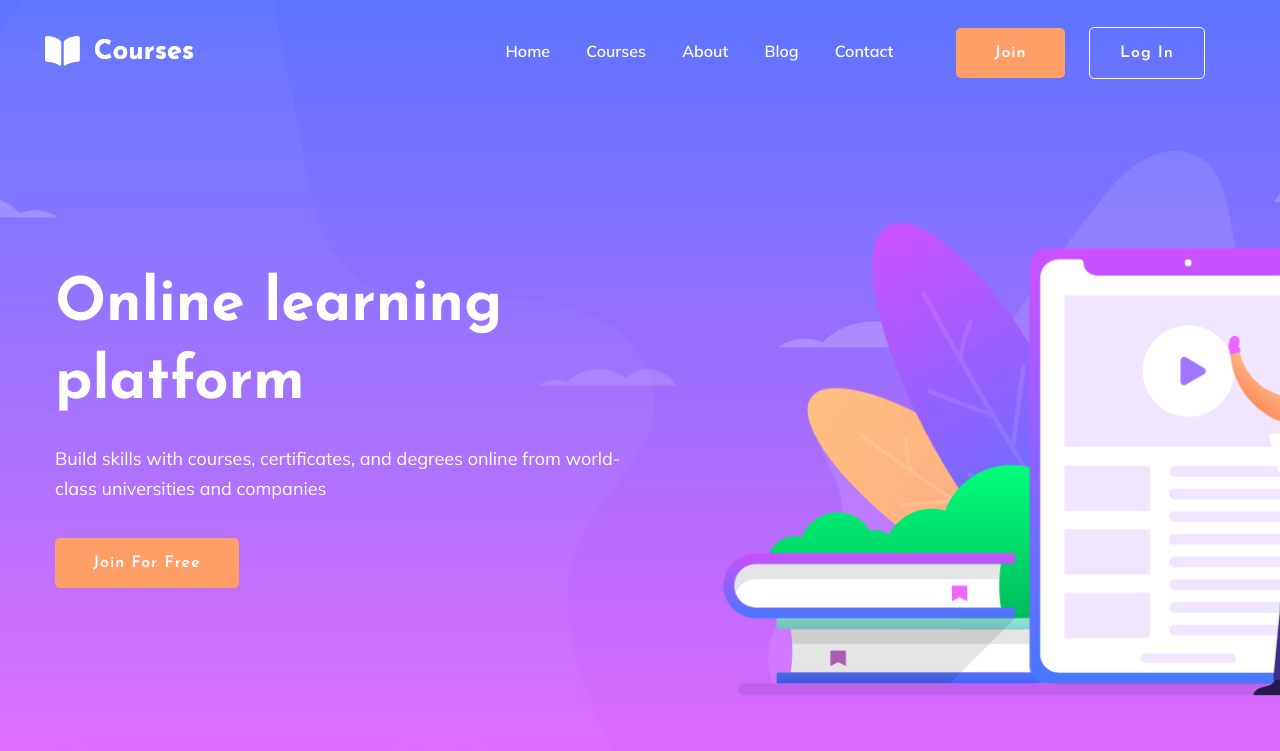
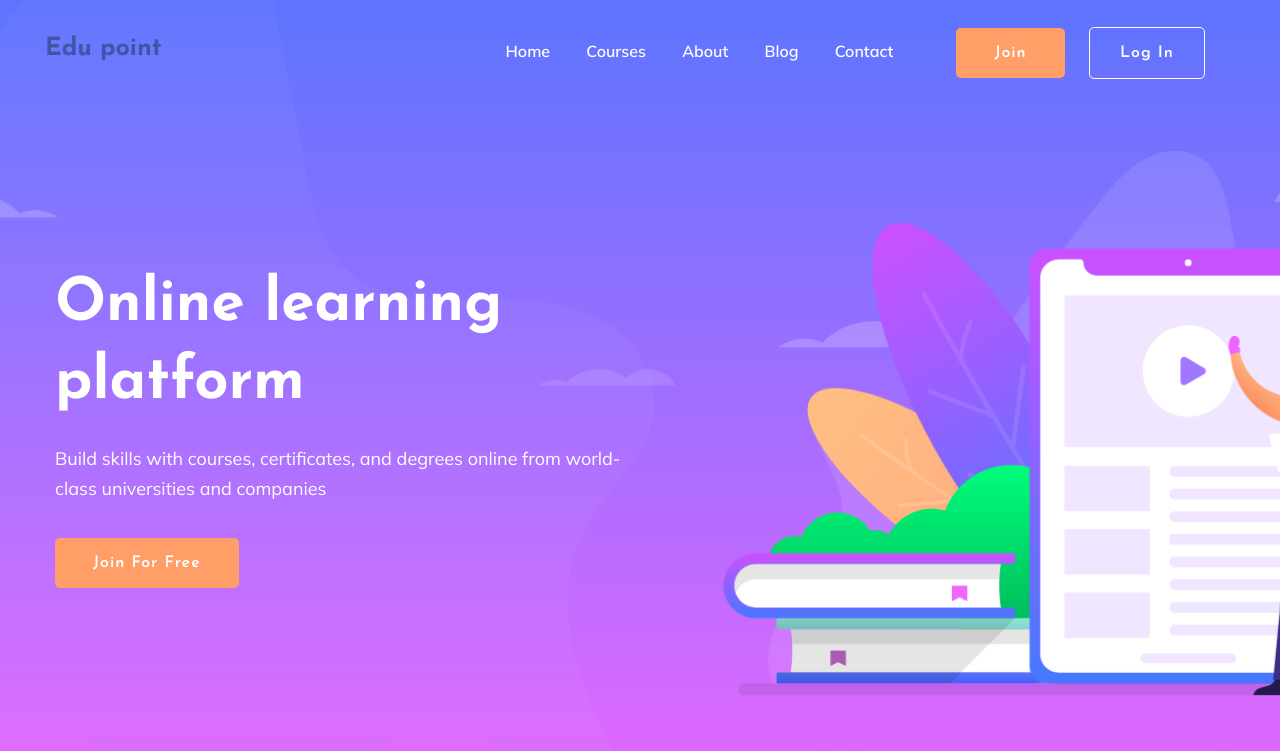
Before and after one commit to architajain2003/project, a plain HTML site: page index.html in a window 1280 px wide. Shown: the top 751 px of the page. Drawn offline with Linux system fonts and the light colour scheme.

Commit message:
modified

```diff
--- a/index.html
+++ b/index.html
@@ -49,9 +49,7 @@
                         <div class="row align-items-center">
                             <!-- Logo -->
                             <div class="col-xl-2 col-lg-2">
-                                <div class="logo">
-                                    <a href="index.html"><img src="assets/img/logo/logo.png" alt=""></a>
-                                </div>
+                              <h1><strong>Edu point</strong></h1>
                             </div>
                             <div class="col-xl-10 col-lg-10">
                                 <div class="menu-wrapper d-flex align-items-center justify-content-end">
```
